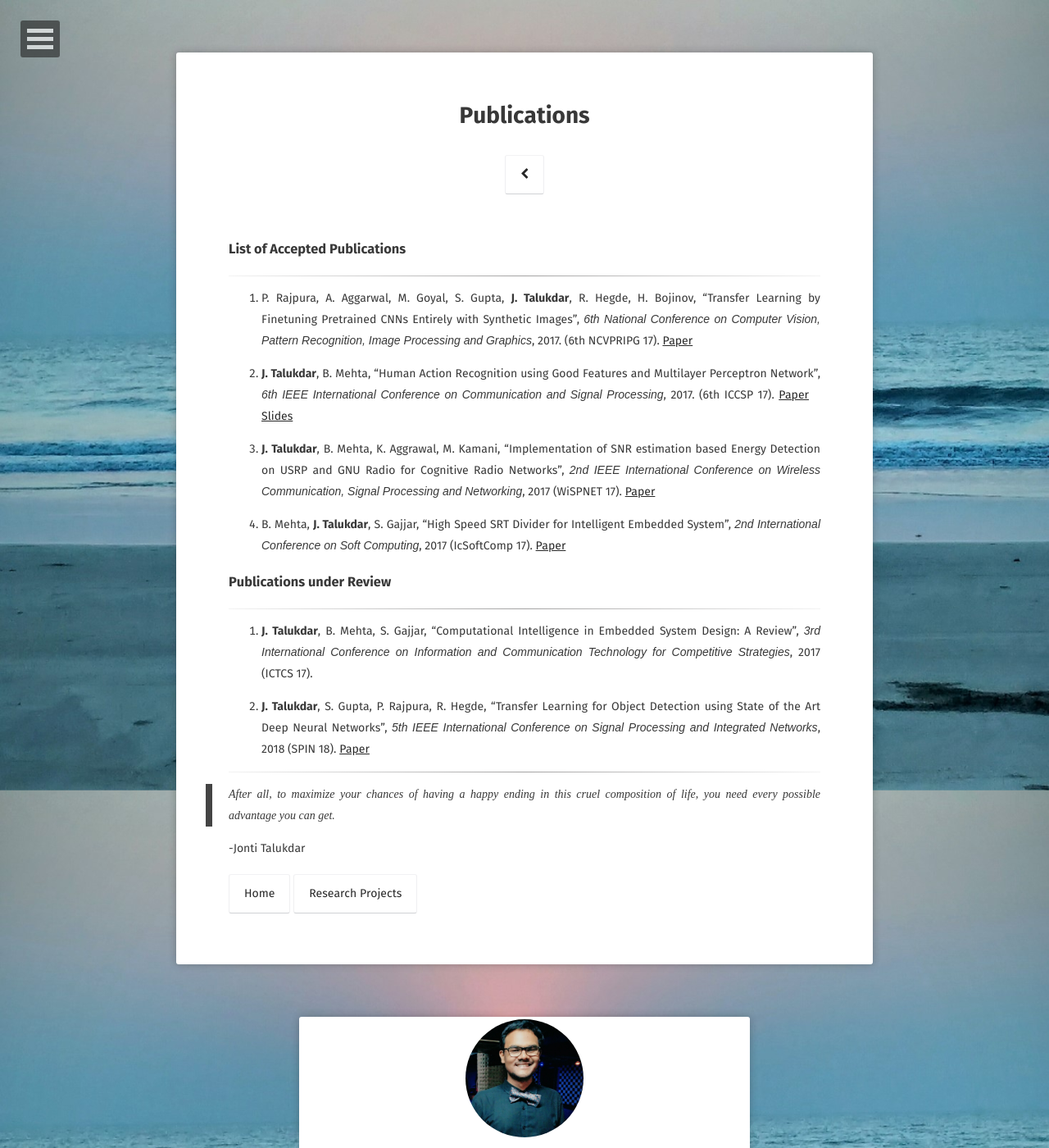
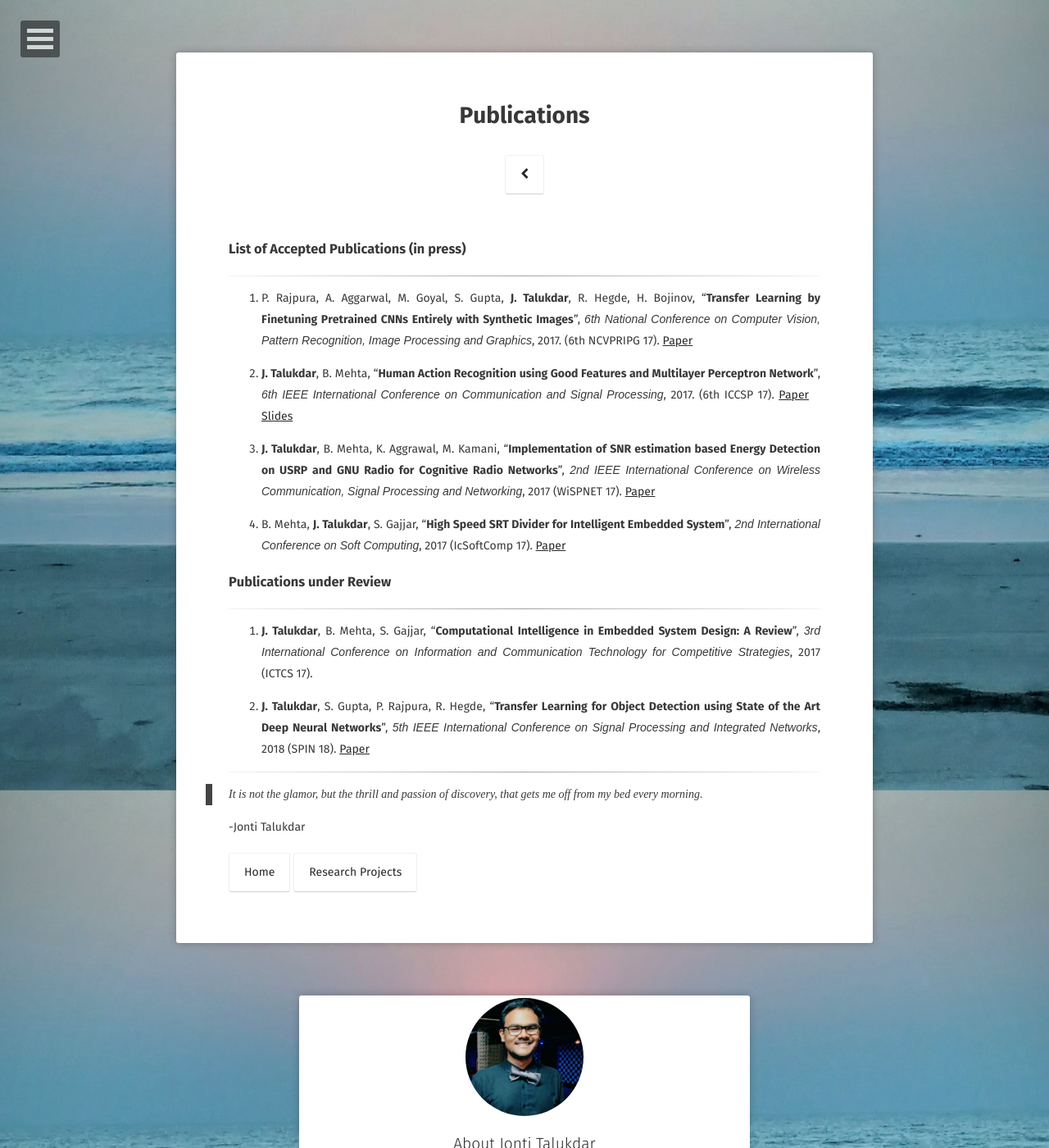
Before and after one commit to jontitalukdar/jontitalukdar.github.io_x, a Jekyll site: the page built from publications.md, in a window 1280 px wide and 1400 px high. Shown: the whole window at 82% size. Built offline with Jekyll 4.4.1, drawn with Linux system fonts in a browser that asks for light colours; some web fonts are replaced; comment, search, counter and statistics services are not loaded.

Commit message:
Update publications.md

```diff
--- a/publications.md
+++ b/publications.md
@@ -2,25 +2,25 @@
 layout: page
 title: "Publications"
 ---
-### List of Accepted Publications
+### List of Accepted Publications (in press)
 ***
-1. P. Rajpura, A. Aggarwal, M. Goyal, S. Gupta, **J. Talukdar**, R. Hegde, H. Bojinov, "Transfer Learning by Finetuning Pretrained CNNs Entirely with Synthetic Images", *6th National Conference on Computer Vision, Pattern Recognition, Image Processing and Graphics*, 2017. (6th NCVPRIPG 17). [Paper](https://drive.google.com/file/d/0ByGq26nUw_7FUVNnQTdGNjlOZzBRR1lHQTBNekxVeTNEZ1pF/){:target="_blank"}&emsp;
+1. P. Rajpura, A. Aggarwal, M. Goyal, S. Gupta, **J. Talukdar**, R. Hegde, H. Bojinov, "**Transfer Learning by Finetuning Pretrained CNNs Entirely with Synthetic Images**", *6th National Conference on Computer Vision, Pattern Recognition, Image Processing and Graphics*, 2017. (6th NCVPRIPG 17). [Paper](https://drive.google.com/file/d/0ByGq26nUw_7FUVNnQTdGNjlOZzBRR1lHQTBNekxVeTNEZ1pF/){:target="_blank"}&emsp;
 
-2. **J. Talukdar**, B. Mehta, "Human Action Recognition using Good Features and Multilayer Perceptron Network", *6th IEEE International Conference on Communication and Signal Processing*, 2017. (6th ICCSP 17). [Paper](https://arxiv.org/ftp/arxiv/papers/1708/1708.06794.pdf){:target="_blank"}&emsp; [Slides](assets/iccsp_ppt.pdf){:target="_blank"}&emsp;
+2. **J. Talukdar**, B. Mehta, "**Human Action Recognition using Good Features and Multilayer Perceptron Network**", *6th IEEE International Conference on Communication and Signal Processing*, 2017. (6th ICCSP 17). [Paper](https://arxiv.org/ftp/arxiv/papers/1708/1708.06794.pdf){:target="_blank"}&emsp; [Slides](assets/iccsp_ppt.pdf){:target="_blank"}&emsp;
 
-3. **J. Talukdar**, B. Mehta, K. Aggrawal, M. Kamani, "Implementation of SNR estimation based Energy Detection on USRP and GNU Radio for Cognitive Radio Networks", *2nd IEEE International Conference on Wireless Communication, Signal Processing and Networking*, 2017 (WiSPNET 17). [Paper](https://arxiv.org/ftp/arxiv/papers/1708/1708.06802.pdf){:target="_blank"}&emsp;
+3. **J. Talukdar**, B. Mehta, K. Aggrawal, M. Kamani, "**Implementation of SNR estimation based Energy Detection on USRP and GNU Radio for Cognitive Radio Networks**", *2nd IEEE International Conference on Wireless Communication, Signal Processing and Networking*, 2017 (WiSPNET 17). [Paper](https://arxiv.org/ftp/arxiv/papers/1708/1708.06802.pdf){:target="_blank"}&emsp;
 
-4. B. Mehta, **J. Talukdar**, S. Gajjar, "High Speed SRT Divider for Intelligent Embedded System", *2nd International Conference on Soft Computing*, 2017 (IcSoftComp 17). [Paper](assets/softcomp.pdf)
+4. B. Mehta, **J. Talukdar**, S. Gajjar, "**High Speed SRT Divider for Intelligent Embedded System**", *2nd International Conference on Soft Computing*, 2017 (IcSoftComp 17). [Paper](assets/softcomp.pdf){:target="_blank"}&emsp;
 
 ### Publications under Review
 ***
-1. **J. Talukdar**, B. Mehta, S. Gajjar, "Computational Intelligence in Embedded System Design: A Review", *3rd International Conference on Information and Communication Technology for Competitive Strategies*, 2017 (ICTCS 17).
+1. **J. Talukdar**, B. Mehta, S. Gajjar, "**Computational Intelligence in Embedded System Design: A Review**", *3rd International Conference on Information and Communication Technology for Competitive Strategies*, 2017 (ICTCS 17).
 
-2. **J. Talukdar**, S. Gupta, P. Rajpura, R. Hegde, "Transfer Learning for Object Detection using State of the Art Deep Neural Networks", *5th IEEE International Conference on Signal Processing and Integrated Networks*, 2018 (SPIN 18). [Paper](https://drive.google.com/file/d/1OAXnc1xybuX_QhdADk7FsJfTKOT9puSW/view?usp=sharing){:target="_blank"}&emsp;
+2. **J. Talukdar**, S. Gupta, P. Rajpura, R. Hegde, "**Transfer Learning for Object Detection using State of the Art Deep Neural Networks**", *5th IEEE International Conference on Signal Processing and Integrated Networks*, 2018 (SPIN 18). [Paper](https://drive.google.com/file/d/1OAXnc1xybuX_QhdADk7FsJfTKOT9puSW/view?usp=sharing){:target="_blank"}&emsp;
 
 ***
 
->After all, to maximize your chances of having a happy ending in this cruel composition of life, you need every possible advantage you can get.
+>It is not the glamor, but the thrill and passion of discovery, that gets me off from my bed every morning.
 
 -Jonti Talukdar
 
```
